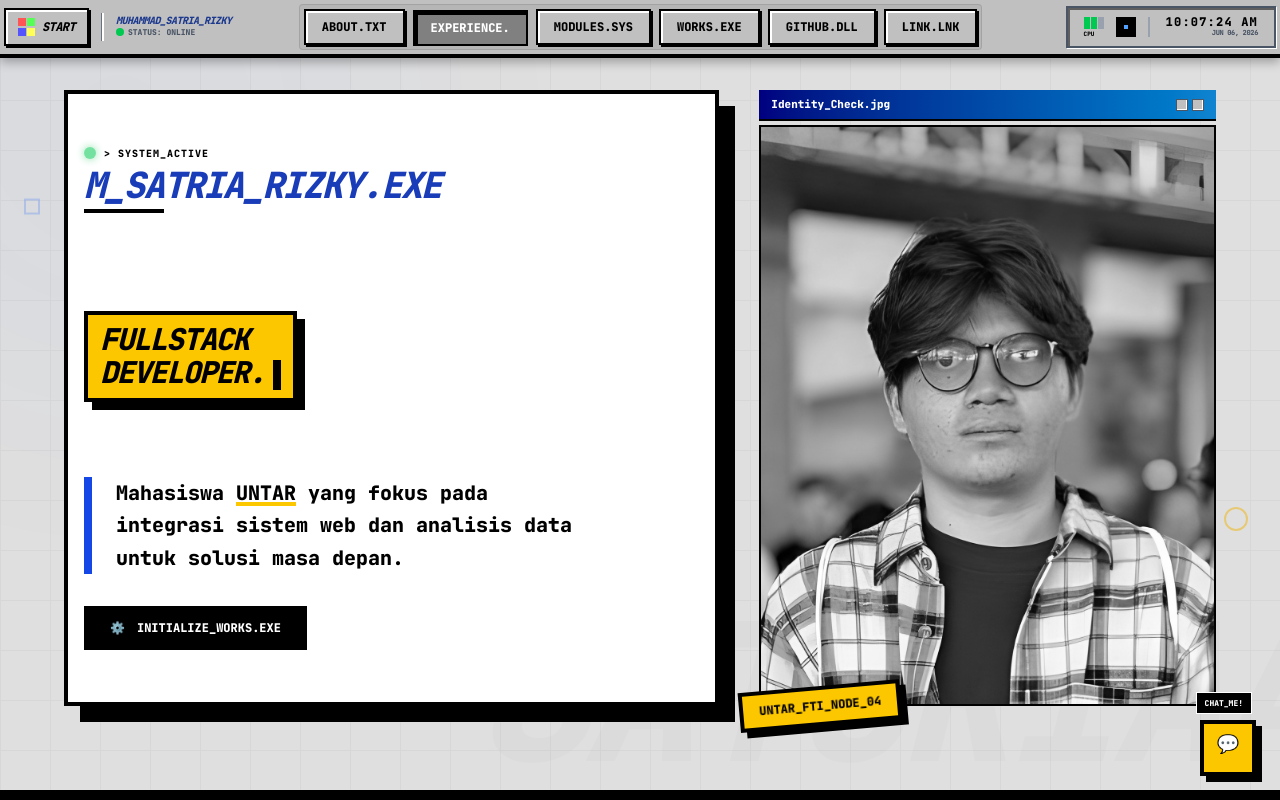
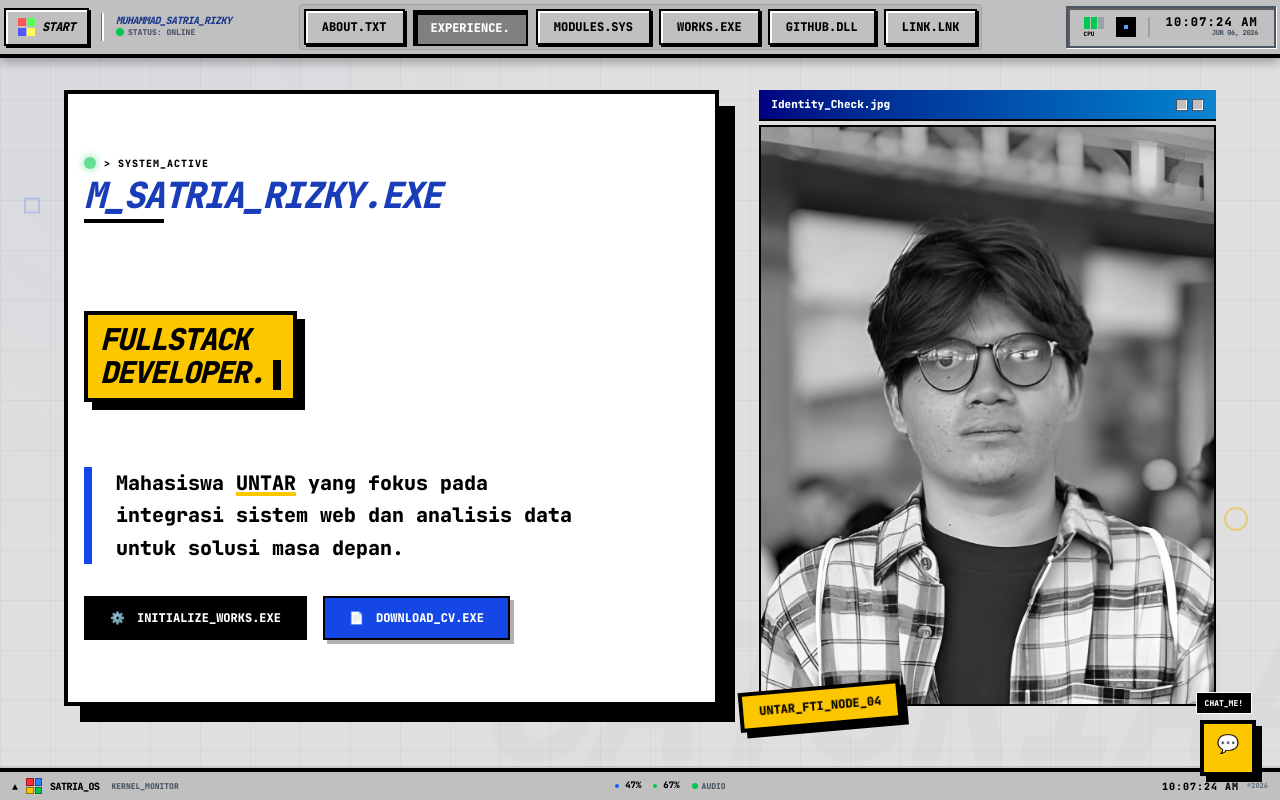
Before and after one commit to satoriaa/satria-porto, a React (Vite) app: page / in a window 1280 px wide. Shown: the top 800 px of the page. Built offline with nearby package versions, Linux system fonts and the light colour scheme.

Commit message:
penambahan tombol download cv dan perbaikan footer

```diff
--- a/src/App.jsx
+++ b/src/App.jsx
@@ -93,11 +93,9 @@ function App() {
         <Projects btnClass={btnClass} />
         <GithubStats />
         <Contact />
+      </main>
 
-        <footer id="footer">
-          <Footer />
-        </footer>
-      </main>
+      <Footer />
 
       {showContent && <ChatBot />}
 
--- a/src/components/Footer.jsx
+++ b/src/components/Footer.jsx
@@ -4,6 +4,7 @@ const Footer = () => {
   const [time, setTime] = useState(new Date().toLocaleTimeString());
   const [cpuLoad, setCpuLoad] = useState(42);
   const [ramUsage, setRamUsage] = useState(65);
+  const [isExpanded, setIsExpanded] = useState(false);
 
   useEffect(() => {
     const timer = setInterval(() => {
@@ -15,33 +16,37 @@ const Footer = () => {
   }, []);
 
   return (
-    <footer className="bg-[#dfdfdf] border-t-8 border-black mt-auto relative z-50">
-
-      {/* --- SECTION 1: THE CYBER TICKER (MARQUEE) --- */}
+    <footer
+      className="fixed bottom-0 left-0 right-0 z-50"
+      onMouseEnter={() => setIsExpanded(true)}
+      onMouseLeave={() => setIsExpanded(false)}
+    >
+      {/* --- EXPANDED PANEL (slide-up) --- */}
+      <div
+        className={`bg-[#dfdfdf] border-t-8 border-black transition-all duration-300 overflow-hidden ${
+          isExpanded ? 'max-h-[300px] opacity-100' : 'max-h-0 opacity-0'
+        }`}
+      >
+        {/* CYBER TICKER (MARQUEE) */}
         <div className="bg-black text-[#00ff00] py-1.5 border-b-4 border-black overflow-hidden flex items-center relative group">
-        {/* Glow Overlay */}
           <div className="absolute inset-0 bg-green-500/5 pointer-events-none group-hover:bg-green-500/10 transition-colors"></div>
-
           <div className="flex items-center px-4 border-r-4 border-black bg-green-950/50 z-10">
             <span className="text-[9px] font-black animate-pulse flex items-center gap-2">
               <span className="w-2 h-2 bg-red-600 rounded-full shadow-[0_0_8px_red]"></span>
               LIVE_NODE_STATUS
             </span>
           </div>
-
           <div className="animate-marquee-slow whitespace-nowrap flex z-10">
             {[1, 2].map((i) => (
               <span key={i} className="text-[10px] font-mono uppercase tracking-[0.2em] px-4 text-green-400 font-bold">
-              &gt; AUDIO: CX31993 + EPZ_Q1_PRO (HI-RES) -- GPU: NVIDIA_RTX_3050_STABLE -- DEV_MODE: NEXT.JS_V14 -- DB: MONGO_ATLAS_CONNECTED -- NODE: UNTAR_FTI_KLP_4 -- PROJECT: LOST_&_FOUND_FTI --
+                {'>'} AUDIO: CX31993 + EPZ_Q1_PRO (HI-RES) -- GPU: NVIDIA_RTX_3050_STABLE -- DEV_MODE: NEXT.JS_V14 -- DB: MONGO_ATLAS_CONNECTED -- NODE: UNTAR_FTI_KLP_4 -- PROJECT: LOST_&amp;_FOUND_FTI --
               </span>
             ))}
           </div>
         </div>
 
-      {/* --- SECTION 2: NEU-WIN95 TASKBAR --- */}
+        {/* NEU-WIN95 TASKBAR */}
         <div className="p-2 flex flex-col md:flex-row items-stretch gap-3 bg-[#c0c0c0] border-b-4 border-black shadow-[inset_2px_2px_0px_white]">
-
-        {/* START BUTTON AREA */}
           <div className="flex items-stretch gap-2">
             <button className="bg-[#c0c0c0] border-2 border-white border-r-black border-b-black p-1 px-3 flex items-center gap-2 shadow-[2px_2px_0px_rgba(0,0,0,1)] hover:translate-x-[1px] hover:translate-y-[1px] hover:shadow-none active:shadow-[inset_2px_2px_0px_black] transition-all">
               <div className="w-5 h-5 grid grid-cols-2 gap-0.5">
@@ -52,28 +57,22 @@ const Footer = () => {
               </div>
               <span className="font-black text-[12px] uppercase tracking-tighter">SATRIA_OS</span>
             </button>
-
-          {/* QUICK ICONS */}
             <div className="flex items-center gap-1 px-2 border-l-2 border-gray-400 border-r-2 mr-1">
               <div className="w-7 h-7 bg-white border-2 border-black flex items-center justify-center grayscale hover:grayscale-0 cursor-pointer transition-all hover:-translate-y-1 shadow-[2px_2px_0px_black]" title="Terminal">
-               <span className="text-[10px]">🐚</span>
+                <span className="text-[10px]">{'🐚'}</span>
               </div>
               <div className="w-7 h-7 bg-[#007acc] border-2 border-black flex items-center justify-center text-[10px] font-black text-white hover:bg-[#005fb8] shadow-[2px_2px_0px_black] hover:-translate-y-1 transition-all" title="VS Code">VS</div>
             </div>
           </div>
 
-        {/* RESOURCE MONITOR BOX */}
           <div className="flex-grow bg-white border-4 border-black p-1 px-4 flex items-center justify-between shadow-[4px_4px_0px_rgba(0,0,0,0.1)] group overflow-hidden relative">
-           {/* Moving Grid Background */}
             <div className="absolute inset-0 opacity-[0.03] pointer-events-none group-hover:opacity-[0.07] transition-opacity" style={{ backgroundImage: 'radial-gradient(#000 1px, transparent 0)', backgroundSize: '10px 10px' }}></div>
-
             <div className="flex flex-col relative z-10">
               <span className="text-[9px] font-black text-blue-700 uppercase italic leading-none">Kernel_Monitor.exe</span>
               <div className="flex items-center gap-2">
                 <span className="text-[7px] text-gray-400 uppercase font-bold tracking-widest animate-pulse">Running: Research_Police_Perception.pkg</span>
               </div>
             </div>
-
             <div className="hidden lg:flex gap-8 relative z-10">
               <div className="space-y-0.5">
                 <div className="flex justify-between text-[7px] font-black text-gray-500 uppercase"><span>CPU_LOAD</span><span>{cpuLoad}%</span></div>
@@ -88,9 +87,8 @@ const Footer = () => {
                 </div>
               </div>
             </div>
-        </div>zzzzz
+          </div>
 
-        {/* SYSTEM TRAY */}
           <div className="flex items-stretch gap-2">
             <div className="bg-[#c0c0c0] border-2 border-black border-l-white border-t-white px-3 flex items-center gap-4 shadow-[inset_1px_1px_0px_rgba(0,0,0,0.2)]">
               <div className="flex items-center gap-1 group cursor-help">
@@ -103,7 +101,7 @@ const Footer = () => {
           </div>
         </div>
 
-      {/* --- SECTION 3: COPYRIGHT STRIP --- */}
+        {/* COPYRIGHT STRIP */}
         <div className="bg-black text-white text-[8px] py-2 px-6 flex flex-col md:flex-row justify-between items-center gap-2">
           <div className="flex items-center gap-6 uppercase font-bold tracking-[0.2em]">
             <span className="text-yellow-400 hover:text-white transition-colors cursor-crosshair">Node: Universitas Tarumanagara</span>
@@ -112,10 +110,53 @@ const Footer = () => {
           <div className="flex items-center gap-2 opacity-60 font-black italic">
             <span>V4.1_STABLE_BUILD</span>
             <span className="w-1 h-1 bg-white rounded-full"></span>
-          <span>SATORIAA © 2026</span>
+            <span>SATORIAA &copy; 2026</span>
+          </div>
         </div>
       </div>
 
+      {/* --- COMPACT STRIP (always visible) --- */}
+      <div
+        className="bg-[#c0c0c0] border-t-4 border-black px-3 py-1.5 flex items-center justify-between cursor-pointer select-none hover:bg-[#b0b0b0] transition-colors shadow-[0_-2px_0_rgba(0,0,0,0.1)]"
+        onClick={() => setIsExpanded(!isExpanded)}
+      >
+        {/* Left: Expand indicator + Logo */}
+        <div className="flex items-center gap-2">
+          <span className={`text-[10px] font-black transition-transform duration-300 ${isExpanded ? 'rotate-180' : ''}`}>
+            &#9650;
+          </span>
+          <div className="w-4 h-4 grid grid-cols-2 gap-[1px]">
+            <div className="bg-red-500 border border-black/40"></div>
+            <div className="bg-blue-500 border border-black/40"></div>
+            <div className="bg-yellow-400 border border-black/40"></div>
+            <div className="bg-green-500 border border-black/40"></div>
+          </div>
+          <span className="font-black text-[10px] uppercase tracking-tighter">SATRIA_OS</span>
+          <span className="hidden sm:inline text-[8px] text-gray-600 font-bold uppercase ml-1">Kernel_Monitor</span>
+        </div>
+
+        {/* Center: Mini CPU/RAM + Audio */}
+        <div className="flex items-center gap-3">
+          <div className="flex items-center gap-1.5">
+            <div className="w-1 h-1 bg-blue-600 rounded-full"></div>
+            <span className="text-[9px] font-bold tabular-nums">{cpuLoad}%</span>
+          </div>
+          <div className="flex items-center gap-1.5">
+            <div className="w-1 h-1 bg-green-500 rounded-full"></div>
+            <span className="text-[9px] font-bold tabular-nums">{ramUsage}%</span>
+          </div>
+          <div className="hidden sm:flex items-center gap-1">
+            <div className="w-1.5 h-1.5 bg-green-500 rounded-full animate-ping"></div>
+            <span className="text-[8px] font-bold text-gray-600">AUDIO</span>
+          </div>
+        </div>
+
+        {/* Right: Time + Copyright */}
+        <div className="flex items-center gap-2">
+          <span className="font-mono text-[10px] font-black tabular-nums tracking-widest">{time}</span>
+          <span className="hidden sm:inline text-[7px] text-gray-500 font-black">&copy;2026</span>
+        </div>
+      </div>
     </footer>
   );
 };
--- a/src/components/Hero.jsx
+++ b/src/components/Hero.jsx
@@ -84,7 +84,7 @@ const Hero = ({ btnClass, scrollToSection }) => {
           </div>
 
           {/* TYPING AREA WITH HOVER SCALE */}
-          <div className="h-[160px] sm:h-[190px] md:h-[240px] flex items-center group/text transition-transform duration-300 hover:scale-[1.02]">
+          <div className="h-[160px] sm:h-[190px] md:h-[220px] flex items-center group/text transition-transform duration-300 hover:scale-[1.02]">
             <h1 className="text-3xl sm:text-5xl md:text-7xl font-black uppercase leading-[1.1] italic tracking-tighter w-full">
               <span className="bg-yellow-400 px-3 py-2 border-4 border-black inline-block shadow-[8px_8px_0px_0px_rgba(0,0,0,1)] group-hover/text:shadow-[12px_12px_0px_0px_rgba(0,0,0,1)] relative whitespace-pre-line transition-all">
                 {displayText}
@@ -107,12 +107,19 @@ const Hero = ({ btnClass, scrollToSection }) => {
             >
               <span className="group-hover:animate-spin">⚙️</span> INITIALIZE_WORKS.EXE
             </a>
+            <a
+              href="/cv.pdf"
+              download
+              className={`${btnClass} text-base sm:text-lg px-6 sm:px-8 py-3 bg-blue-700 text-white hover:bg-black hover:-translate-y-1 hover:shadow-[8px_8px_0px_0px_rgba(255,255,255,0.5)] transition-all shadow-[4px_4px_0px_0px_rgba(0,0,0,0.3)] flex items-center gap-3`}
+            >
+              <span>📄</span> DOWNLOAD_CV.EXE
+            </a>
           </div>
         </div>
 
         {/* RIGHT PANEL: IMAGE WITH ENHANCED INTERACTION */}
-        <div className="md:col-span-5 flex flex-col relative z-10 group/img">
-          <div className="bg-gradient-to-r from-[#000080] to-[#1084d0] text-white text-[11px] px-3 py-1.5 flex justify-between items-center font-bold mb-1 border-b-2 border-black relative z-20">
+        <div className="md:col-span-5 flex flex-col h-full relative z-10 group/img">
+        <div className="bg-gradient-to-r from-[#000080] to-[#1084d0] text-white text-[11px] px-3 py-1.5 flex justify-between items-center font-bold mb-1 border-b-2 border-black relative z-20">
             <span className="group-hover/img:animate-pulse">Identity_Check.jpg</span>
             <div className="flex gap-1">
               <div className="w-3 h-3 bg-[#c0c0c0] border border-gray-600 shadow-[inset_-1px_-1px_white] group-hover/img:bg-red-500 transition-colors"></div>
@@ -121,8 +128,8 @@ const Hero = ({ btnClass, scrollToSection }) => {
           </div>
 
           {/* Ensure the image container keeps a sensible min-height across breakpoints so the image doesn't shrink too small */}
-          <div className="w-full border-2 border-black overflow-hidden bg-black relative cursor-crosshair">
-              <div className="w-full min-h-48 sm:min-h-64 md:min-h-80 lg:min-h-96 overflow-hidden">
+          <div className="w-full flex-1 border-2 border-black overflow-hidden bg-black relative cursor-crosshair flex flex-col">
+            <div className="w-full h-full min-h-[300px] md:min-h-0 flex-1 overflow-hidden">
               <img
                 src={profilSatria}
                 alt="Satria Rizky"
```
Also changed, not shown: 1 other file (tests, documents, lock files or other folders). Lines whose indentation alone changed are shown as unchanged.
